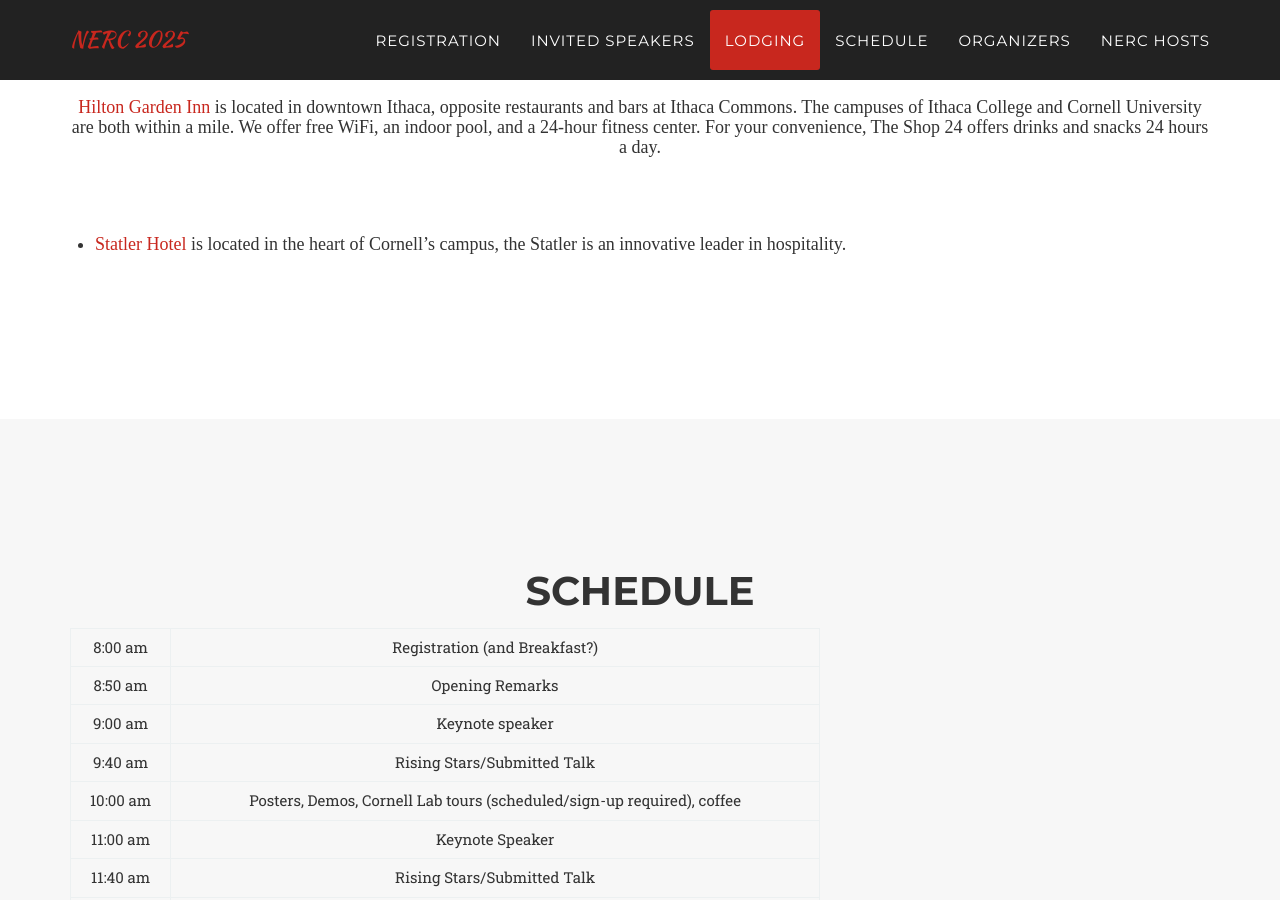
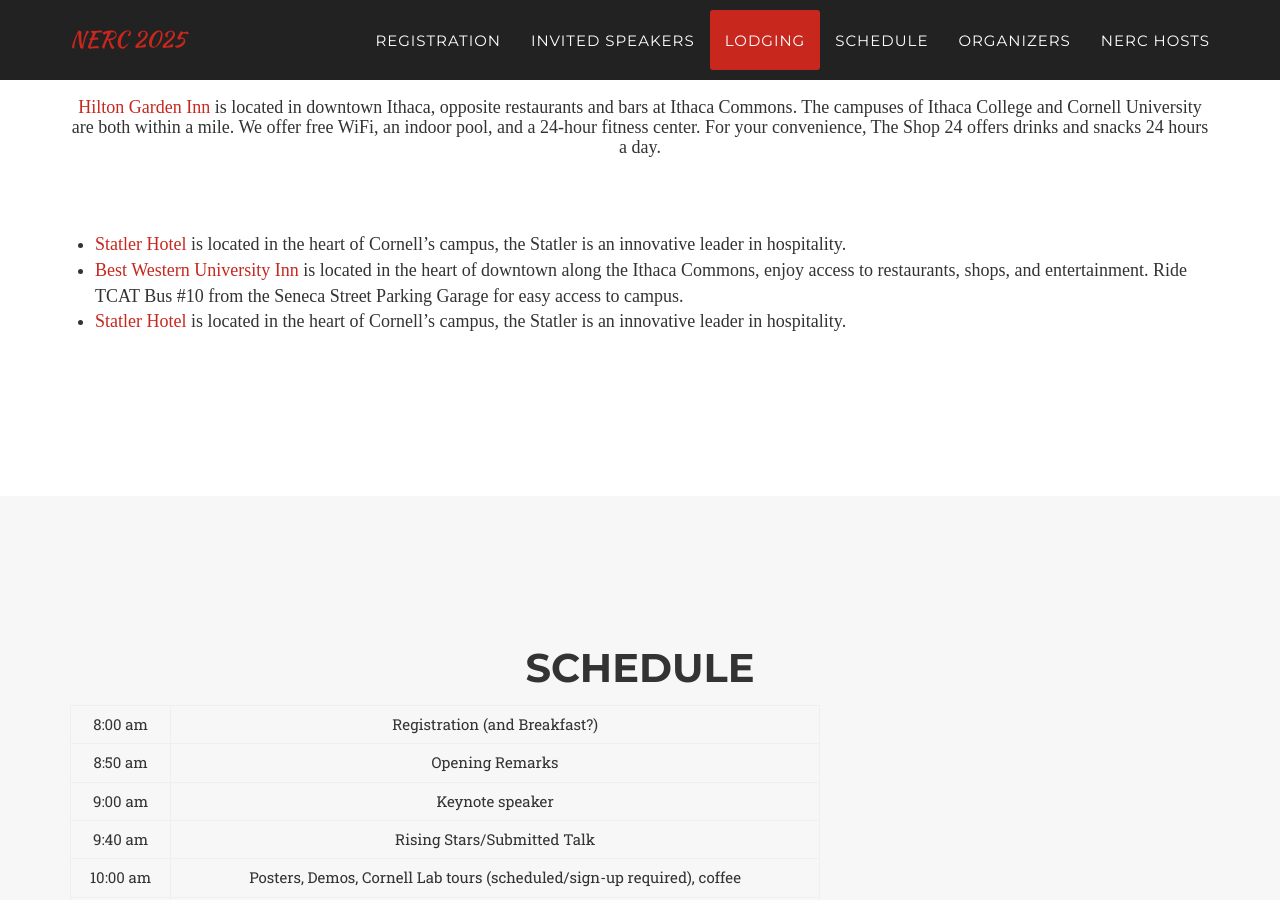
Before and after one commit to Cornell-Tech-AIRLab/cornell2025.nerc.io, a Jekyll site: the page built from index.html, in a window 1280 px wide and 900 px high, scrolled down 2891 px. Built offline with Jekyll 4.4.1, drawn with Linux system fonts in a browser that asks for light colours; some web fonts are replaced.

Commit message:
test 2nd list item

```diff
--- a/_includes/lodging.html
+++ b/_includes/lodging.html
@@ -12,6 +12,8 @@
                 </div>
                 <ul style="font-family: 'Times New Roman', Times, serif; font-size: 18px;">
                     <li><a href="https://statlerhotel.cornell.edu/">Statler Hotel</a> is located in the heart of Cornell’s campus, the Statler is an innovative leader in hospitality.</li>
+                    <li><a href="https://www.bestwestern.com/en_US/book/hotels-in-ithaca/best-western-university-inn/propertyCode.33065.html">Best Western University Inn</a> is located in the heart of downtown along the Ithaca Commons, enjoy access to restaurants, shops, and entertainment.  Ride TCAT Bus #10 from the Seneca Street Parking Garage for easy access to campus.</li>
+                    <li><a href="https://statlerhotel.cornell.edu/">Statler Hotel</a> is located in the heart of Cornell’s campus, the Statler is an innovative leader in hospitality.</li>
                 </ul>
             </div>
         </div>
```
